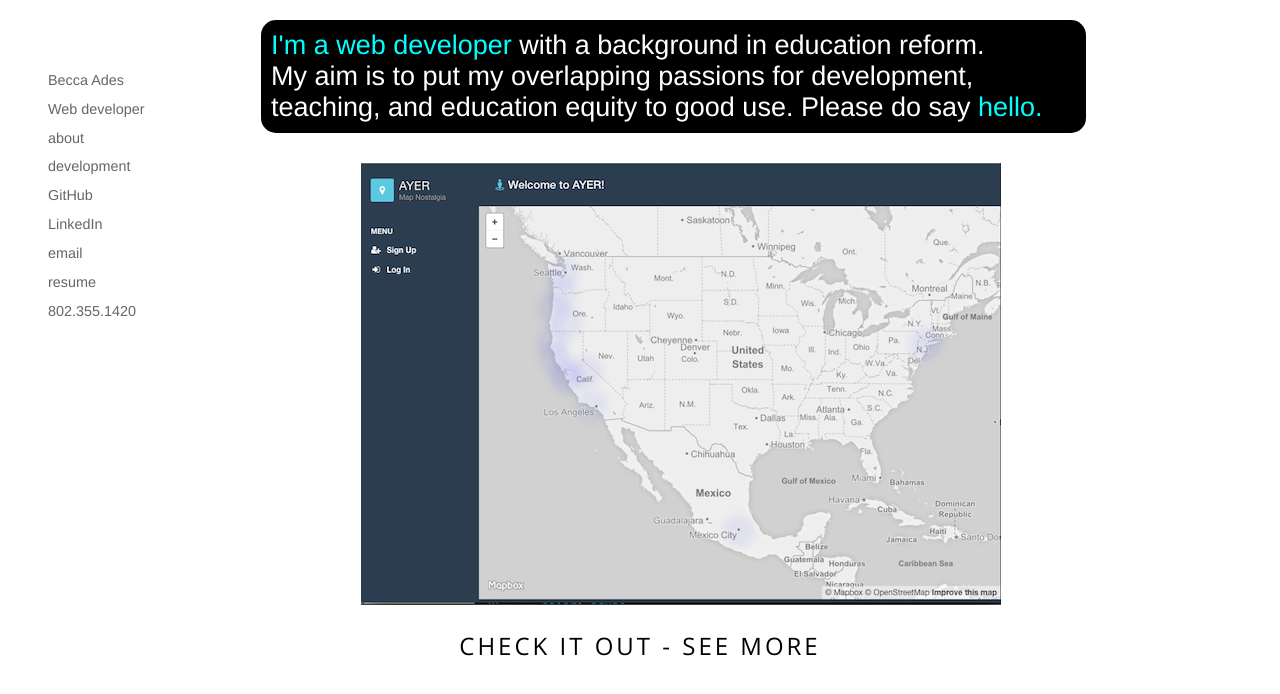
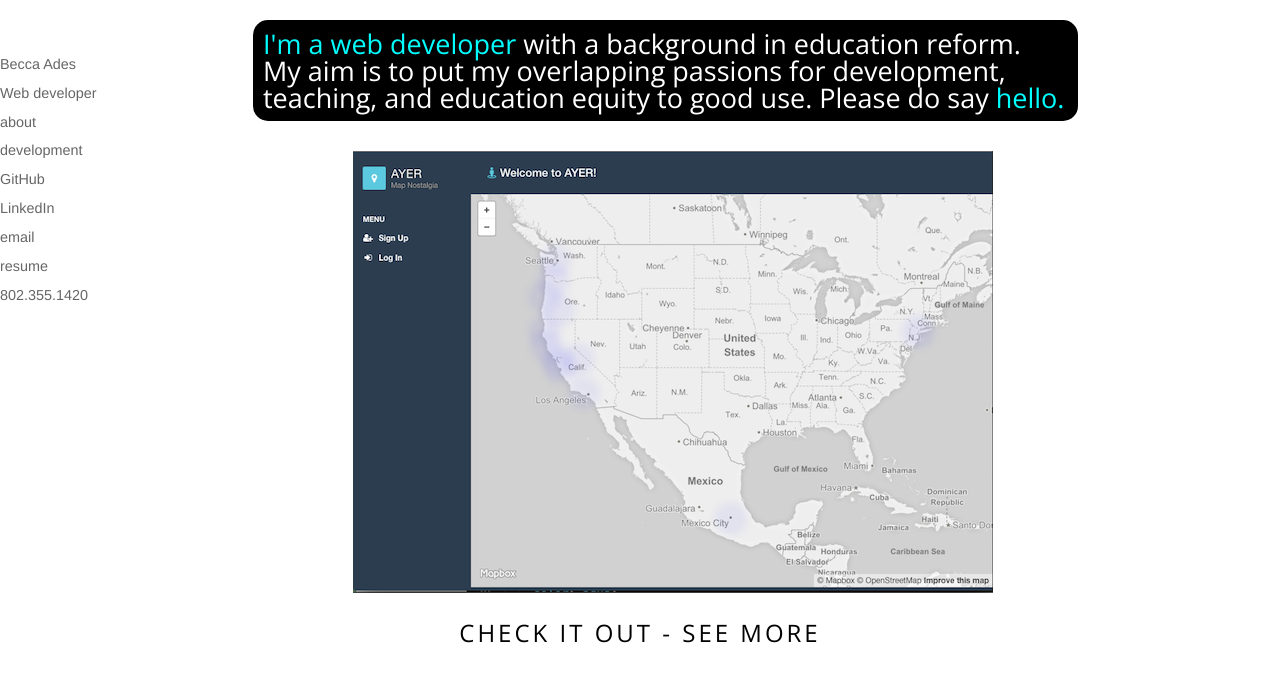
Before and after one commit to beccaades/website, a plain HTML site: page index.html in a window 1280 px wide. Drawn offline with nearby package versions, Linux system fonts and the light colour scheme.

Commit message:
added css reset

```diff
--- a/_globals.scss
+++ b/_globals.scss
@@ -40,15 +40,6 @@ nav {
   }
 }
 
-p {
-    font-family: 'Arimo', sans-serif;
-    display: block;
-    -webkit-margin-before: 0px;
-    -webkit-margin-after: 0px;
-    -webkit-margin-start: 0px;
-    -webkit-margin-end: 0px;
-}
-
 .workTitle {
   font: 1.5em 'Open Sans', sans-serif;
   text-align: center;
--- /dev/null
+++ b/_reset.scss
@@ -0,0 +1,48 @@
+/* http://meyerweb.com/eric/tools/css/reset/
+   v2.0 | 20110126
+   License: none (public domain)
+*/
+
+html, body, div, span, applet, object, iframe,
+h1, h2, h3, h4, h5, h6, p, blockquote, pre,
+a, abbr, acronym, address, big, cite, code,
+del, dfn, em, img, ins, kbd, q, s, samp,
+small, strike, strong, sub, sup, tt, var,
+b, u, i, center,
+dl, dt, dd, ol, ul, li,
+fieldset, form, label, legend,
+table, caption, tbody, tfoot, thead, tr, th, td,
+article, aside, canvas, details, embed,
+figure, figcaption, footer, header, hgroup,
+menu, nav, output, ruby, section, summary,
+time, mark, audio, video {
+  margin: 0;
+  padding: 0;
+  border: 0;
+  font-size: 100%;
+  font: inherit;
+  vertical-align: baseline;
+}
+/* HTML5 display-role reset for older browsers */
+article, aside, details, figcaption, figure,
+footer, header, hgroup, menu, nav, section {
+  display: block;
+}
+body {
+  line-height: 1;
+}
+ol, ul {
+  list-style: none;
+}
+blockquote, q {
+  quotes: none;
+}
+blockquote:before, blockquote:after,
+q:before, q:after {
+  content: '';
+  content: none;
+}
+table {
+  border-collapse: collapse;
+  border-spacing: 0;
+}
--- a/main.scss
+++ b/main.scss
@@ -1,4 +1,5 @@
 // Definitions
+@import "_reset.scss";
 @import url(https://fonts.googleapis.com/css?family=Arimo:400,700,400italic|Open+Sans:400,800,400italic);
 // Global Styles
 @import "_globals.scss";
```
Also changed, not shown: main.css, 1 other file.
